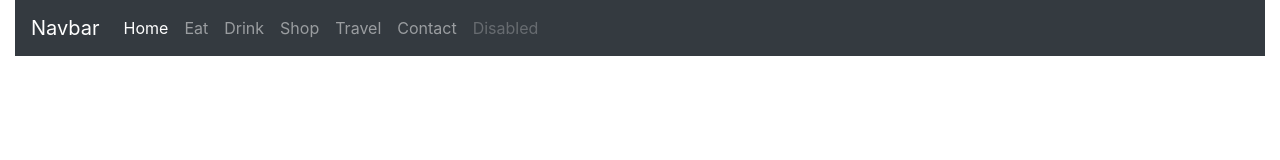
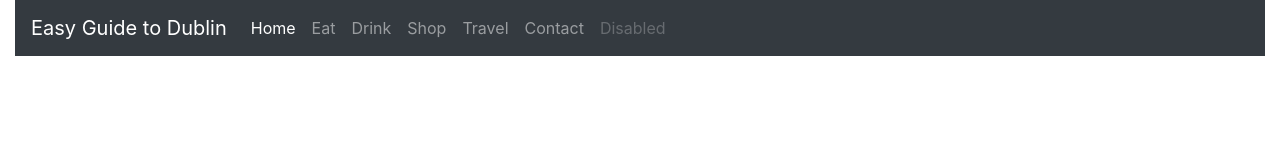
Before and after one commit to Babu-Patel-Portfolio/MS1-Easy-Guide-to-Dublin, a plain HTML site: page index.html in a window 1280 px wide. Drawn offline with nearby package versions, Linux system fonts and the light colour scheme.

Commit message:
added brand name to nav-bar brand

```diff
--- a/index.html
+++ b/index.html
@@ -14,7 +14,7 @@
     <!-- Header with navbar -->
     <header class="container-fluid">
     <nav class="navbar navbar-expand-lg navbar-dark bg-dark">
-    <a class="navbar-brand" href="#">Navbar</a>
+    <a class="navbar-brand" href="#">Easy Guide to Dublin</a>
     <button class="navbar-toggler" type="button" data-toggle="collapse" data-target="#navbarNav" aria-controls="navbarNav" aria-expanded="false" aria-label="Toggle navigation">
     <span class="navbar-toggler-icon"></span>
    </button>
```
Also changed, not shown: assets/images/cloverlogo.jpg (added).
